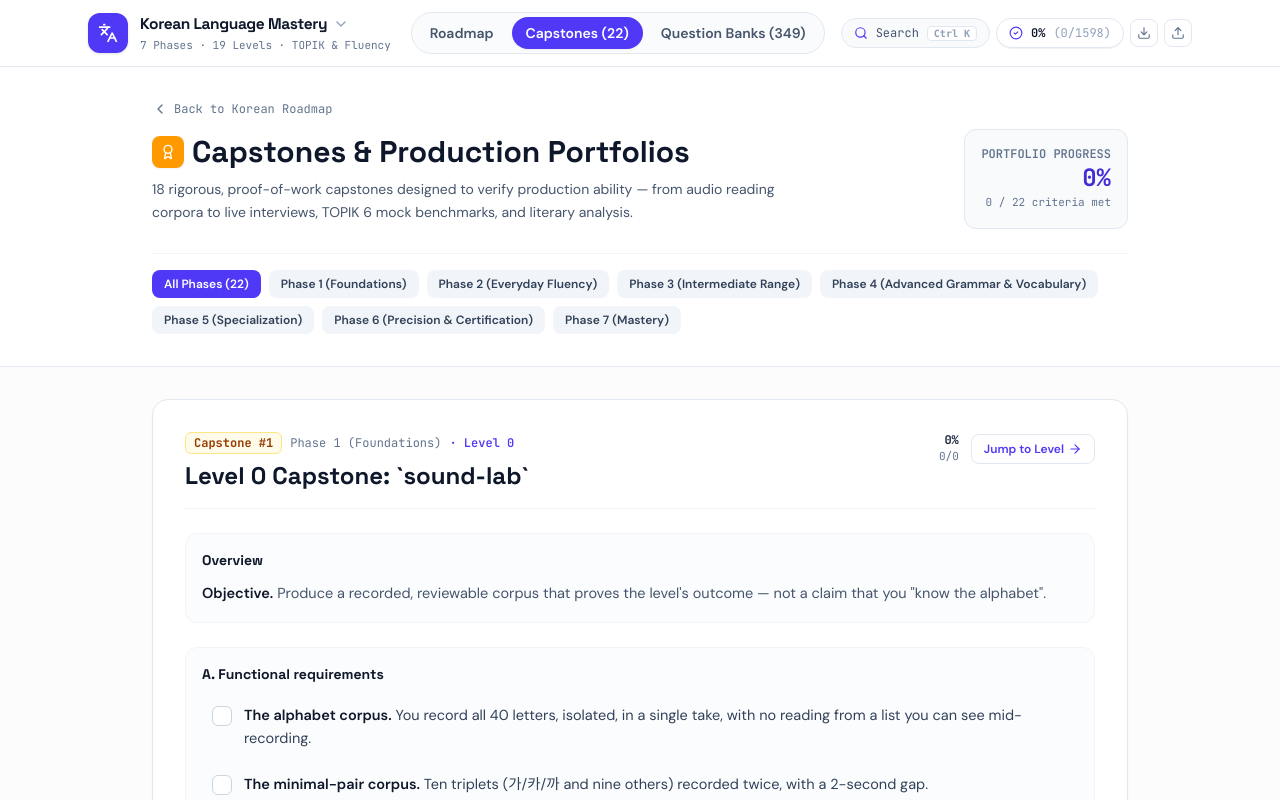
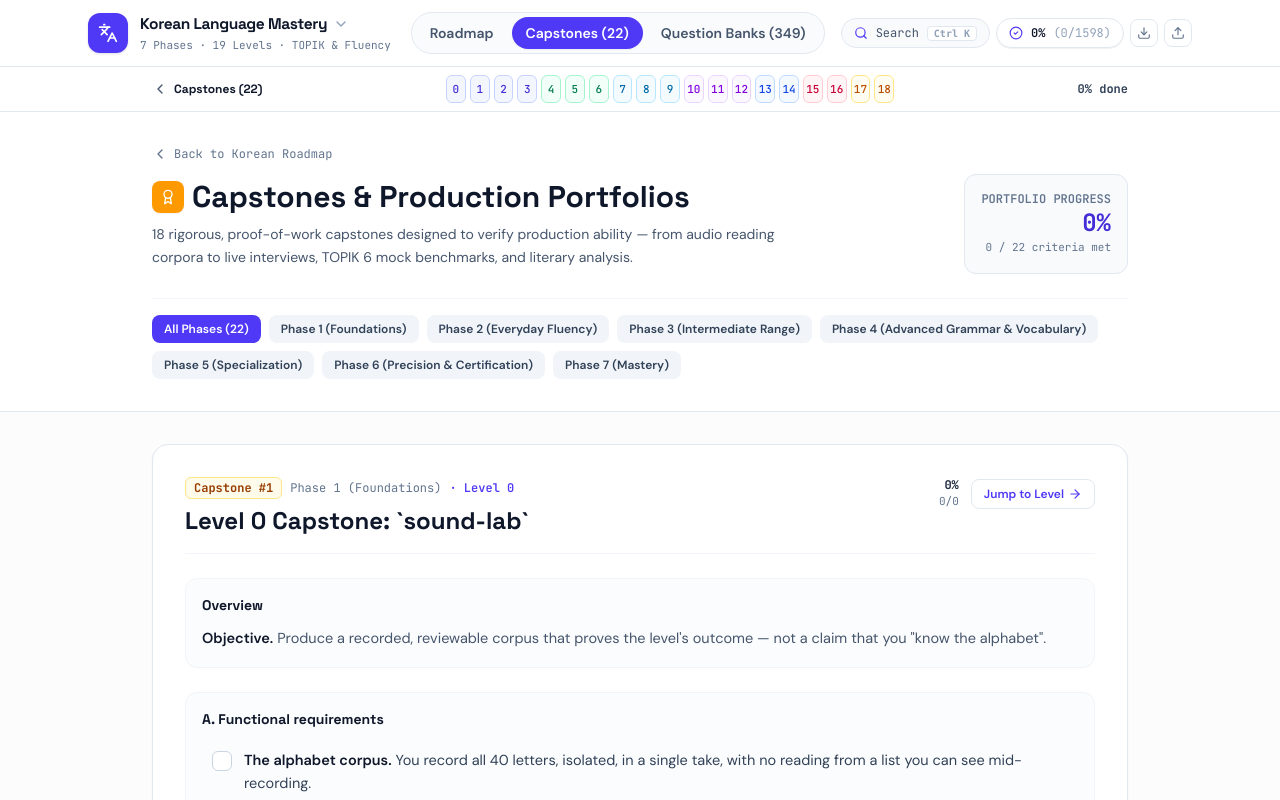
Before and after one commit to yellowgram1543/ml-engineer-roadmap, a React (Vite) app: page /korean/projects in a window 1280 px wide. Shown: the top 800 px of the page. Built offline with nearby package versions, Linux system fonts and the light colour scheme.

Commit message:
feat(korean): add sticky MinimapDots level bar with phase color coding and tooltips

```diff
--- /dev/null
+++ b/src/components/KoreanMinimapDots.tsx
@@ -0,0 +1,109 @@
+import React from 'react';
+import { Link } from 'react-router-dom';
+import { Check } from 'lucide-react';
+import { RoadmapLevel } from '../types/roadmap';
+import { useKoreanProgressStore, computeKoreanCompletion } from '../store/useKoreanProgressStore';
+
+interface KoreanMinimapDotsProps {
+  levels: RoadmapLevel[];
+  currentLevelId?: string;
+  variant?: 'strip' | 'nav';
+}
+
+const PHASE_COLORS: Record<number, { bg: string; border: string; text: string; activeBg: string }> = {
+  1: { bg: 'bg-indigo-50/70', border: 'border-indigo-200', text: 'text-indigo-700', activeBg: 'bg-indigo-600' },
+  2: { bg: 'bg-emerald-50/70', border: 'border-emerald-200', text: 'text-emerald-700', activeBg: 'bg-emerald-600' },
+  3: { bg: 'bg-sky-50/70', border: 'border-sky-200', text: 'text-sky-700', activeBg: 'bg-sky-600' },
+  4: { bg: 'bg-purple-50/70', border: 'border-purple-200', text: 'text-purple-700', activeBg: 'bg-purple-600' },
+  5: { bg: 'bg-blue-50/70', border: 'border-blue-200', text: 'text-blue-700', activeBg: 'bg-blue-600' },
+  6: { bg: 'bg-rose-50/70', border: 'border-rose-200', text: 'text-rose-700', activeBg: 'bg-rose-600' },
+  7: { bg: 'bg-amber-50/70', border: 'border-amber-200', text: 'text-amber-700', activeBg: 'bg-amber-600' },
+};
+
+export const KoreanMinimapDots: React.FC<KoreanMinimapDotsProps> = ({
+  levels,
+  currentLevelId,
+  variant = 'strip',
+}) => {
+  const checked = useKoreanProgressStore((s) => s.checked);
+
+  return (
+    <nav aria-label="Korean levels map" className="w-full">
+      <ol className="flex items-center gap-1 list-none m-0 p-0">
+        {levels.map((lvl, idx) => {
+          const isCurrent = lvl.id === currentLevelId || lvl.badge === currentLevelId;
+          const comp = computeKoreanCompletion(checked, lvl.checkableIds);
+          const isFullyDone = comp.total > 0 && comp.done === comp.total;
+          const isStarted = comp.done > 0 && !isFullyDone;
+
+          const isFirst = idx <= 1;
+          const isLast = idx >= levels.length - 2;
+
+          const theme = PHASE_COLORS[lvl.phaseNum] || PHASE_COLORS[1];
+
+          return (
+            <li key={lvl.id} className="relative flex-1 min-w-0 group">
+              <Link
+                to={`/korean/level/${lvl.id}`}
+                aria-current={isCurrent ? 'page' : undefined}
+                className={`relative grid place-items-center w-full font-mono-code font-medium transition-all duration-150 border ${
+                  variant === 'strip'
+                    ? 'h-9 text-xs rounded-lg'
+                    : 'h-7 text-[11px] rounded-md'
+                } ${
+                  isCurrent
+                    ? `${theme.activeBg} border-transparent text-white shadow-xs font-bold scale-105 z-10`
+                    : isFullyDone
+                    ? 'bg-emerald-600 border-emerald-600 text-white'
+                    : `${theme.bg} ${theme.border} ${theme.text} hover:scale-105 hover:border-indigo-400`
+                }`}
+              >
+                <span>{lvl.badge}</span>
+
+                {/* Subtle progress fill */}
+                {isStarted && !isCurrent && (
+                  <span
+                    className="absolute bottom-0.5 left-1 right-1 h-0.5 rounded-full bg-slate-200 overflow-hidden"
+                    aria-hidden="true"
+                  >
+                    <span
+                      className="block h-full bg-indigo-600"
+                      style={{ width: `${comp.pct}%` }}
+                    />
+                  </span>
+                )}
+
+                {isFullyDone && !isCurrent && (
+                  <Check className="absolute top-0.5 right-0.5 h-2 w-2 text-white stroke-[3]" />
+                )}
+
+                {/* Hover Tooltip */}
+                <span
+                  className={`pointer-events-none invisible opacity-0 group-hover:visible group-hover:opacity-100 transition-all duration-150 absolute ${
+                    variant === 'nav'
+                      ? 'top-[calc(100%+8px)]'
+                      : 'bottom-[calc(100%+8px)]'
+                  } z-50 flex flex-col gap-0.5 rounded-xl bg-slate-900 px-3 py-2 text-left font-sans text-xs font-medium leading-snug text-white shadow-xl w-max max-w-[240px] ${
+                    isFirst
+                      ? 'left-0'
+                      : isLast
+                      ? 'right-0'
+                      : 'left-1/2 -translate-x-1/2'
+                  }`}
+                >
+                  <span className="font-mono-code text-[10px] uppercase tracking-wider text-indigo-300">
+                    Level {lvl.badge} · {comp.pct}% complete
+                  </span>
+                  <span className="font-bold text-white text-[13px]">{lvl.title}</span>
+                  <span className="font-mono-code text-[10px] text-slate-400">
+                    Phase {lvl.phaseNum} · {lvl.phaseName}
+                  </span>
+                </span>
+              </Link>
+            </li>
+          );
+        })}
+      </ol>
+    </nav>
+  );
+};
--- a/src/pages/KoreanLevelPage.tsx
+++ b/src/pages/KoreanLevelPage.tsx
@@ -21,6 +21,7 @@ import { RoadmapData } from '../types/roadmap';
 import { useKoreanProgressStore, computeKoreanCompletion } from '../store/useKoreanProgressStore';
 import { ContentElementsView } from '../components/ContentElementsView';
 import { RichText } from '../components/RichText';
+import { KoreanMinimapDots } from '../components/KoreanMinimapDots';
 
 interface KoreanLevelPageProps {
   data: RoadmapData;
@@ -82,6 +83,32 @@ export const KoreanLevelPage: React.FC<KoreanLevelPageProps> = ({ data }) => {
 
   return (
     <div className="min-h-screen bg-[#fcfcfd]">
+      {/* ───────────────── STICKY SECONDARY MINIMAP BAR ───────────────── */}
+      <div className="sticky top-0 z-40 border-b border-slate-200 bg-white/95 backdrop-blur-md">
+        <div className="mx-auto flex max-w-5xl items-center justify-between gap-4 px-4 py-2 sm:px-6">
+          <Link
+            to="/korean"
+            className="flex items-center gap-1.5 text-xs font-semibold text-slate-600 hover:text-indigo-600 transition shrink-0"
+          >
+            <ChevronLeft className="h-4 w-4" />
+            <span className="font-mono-code font-bold text-indigo-600">L{level.badge}</span>
+            <span className="hidden sm:inline font-display text-slate-900 truncate max-w-[160px]">
+              {level.title}
+            </span>
+          </Link>
+
+          <div className="flex-1 min-w-0 max-w-md hidden sm:block">
+            <KoreanMinimapDots levels={data.levels} currentLevelId={level.id} variant="nav" />
+          </div>
+
+          <div className="flex items-center gap-2 shrink-0">
+            <span className="font-mono-code text-xs font-bold text-slate-700">
+              {levelComp.pct}% complete
+            </span>
+          </div>
+        </div>
+      </div>
+
       {/* ───────────────── HEADER / HERO ───────────────── */}
       <div className="border-b border-slate-200 bg-white">
         <div className="mx-auto max-w-5xl px-4 py-8 sm:px-6">
--- a/src/pages/KoreanProjectsPage.tsx
+++ b/src/pages/KoreanProjectsPage.tsx
@@ -12,6 +12,7 @@ import {
 import { RoadmapData } from '../types/roadmap';
 import { useKoreanProgressStore, computeKoreanCompletion } from '../store/useKoreanProgressStore';
 import { ContentElementsView } from '../components/ContentElementsView';
+import { KoreanMinimapDots } from '../components/KoreanMinimapDots';
 
 interface KoreanProjectsPageProps {
   data: RoadmapData;
@@ -35,6 +36,29 @@ export const KoreanProjectsPage: React.FC<KoreanProjectsPageProps> = ({ data })
 
   return (
     <div className="min-h-screen bg-[#fcfcfd]">
+      {/* ───────────────── STICKY SECONDARY MINIMAP BAR ───────────────── */}
+      <div className="sticky top-0 z-40 border-b border-slate-200 bg-white/95 backdrop-blur-md">
+        <div className="mx-auto flex max-w-5xl items-center justify-between gap-4 px-4 py-2 sm:px-6">
+          <Link
+            to="/korean"
+            className="flex items-center gap-1.5 text-xs font-semibold text-slate-600 hover:text-indigo-600 transition shrink-0"
+          >
+            <ChevronLeft className="h-4 w-4" />
+            <span className="font-display font-bold text-slate-900">Capstones ({data.projects.length})</span>
+          </Link>
+
+          <div className="flex-1 min-w-0 max-w-md hidden sm:block">
+            <KoreanMinimapDots levels={data.levels} variant="nav" />
+          </div>
+
+          <div className="flex items-center gap-2 shrink-0">
+            <span className="font-mono-code text-xs font-bold text-slate-700">
+              {totalProjComp.pct}% done
+            </span>
+          </div>
+        </div>
+      </div>
+
       {/* Header */}
       <div className="border-b border-slate-200 bg-white">
         <div className="mx-auto max-w-5xl px-4 py-8 sm:px-6">
```
